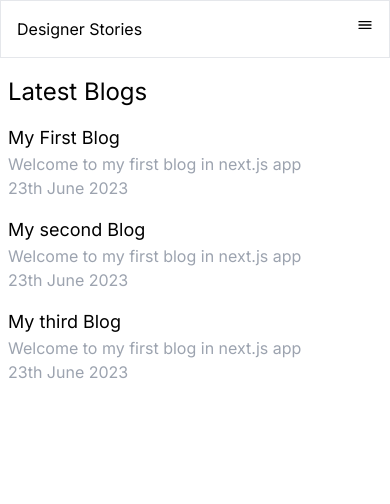
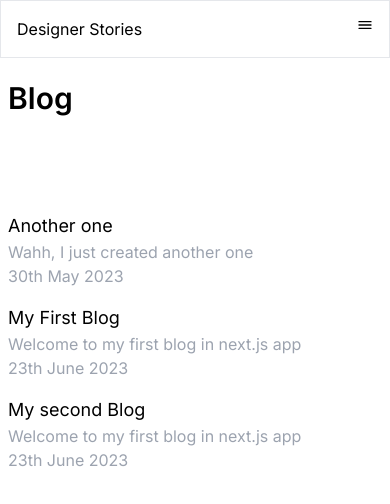
Before and after one commit to jaygal0/path-to-design, a Next.js app: page /blog in a window 390 px wide. Shown: the top 504 px of the page. Built offline with nearby package versions, Linux system fonts and the light colour scheme.

Commit message:
mobile design for blog listing page

```diff
--- /dev/null
+++ b/blogs/1.another-one.mdx
@@ -0,0 +1,11 @@
+---
+title: Another one
+date: 30th May  2023
+description: Wahh, I just created another one
+---
+
+# Another one
+
+What am I doing here?
+
+I'm a designer, but I'm building a new website from scratch. This is amazing!
--- a/blogs/test.mdx
+++ /dev/null
@@ -1,21 +0,0 @@
----
-title: My third Blog
-date: 23th June 2023
-description: Welcome to my first blog in next.js app
----
-
-# Welcome to my MDX page!
-
-This is some **bold** and _italics_ text.
-
-**bold** and _italics_
-
-This is a list in markdown:
-
-1. One
-2. Two
-3. Three
-
-Checkout my React component:
-
-## Nevermind!
--- a/src/app/(pages)/blog/[slug]/page.tsx
+++ b/src/app/(pages)/blog/[slug]/page.tsx
@@ -1,43 +1,41 @@
-import fs from 'fs'
-import path from 'path'
-import matter from 'gray-matter'
+import fs from "fs";
+import path from "path";
+import matter from "gray-matter";
 
-import { MDXRemote } from 'next-mdx-remote/rsc'
+import { MDXRemote } from "next-mdx-remote/rsc";
 
 export async function generateStaticParams() {
+  const files = fs.readdirSync(path.join("blogs"));
 
-    const files = fs.readdirSync(path.join('blogs'))
+  const paths = files.map((filename) => ({
+    slug: filename.replace(".mdx", ""),
+  }));
 
-    const paths = files.map(filename => ({
-        slug: filename.replace('.mdx', '')
-    }))
-
-    return paths
+  return paths;
 }
 
 function getPost({ slug }: { slug: string }) {
+  const markdownFile = fs.readFileSync(
+    path.join("blogs", slug + ".mdx"),
+    "utf-8",
+  );
 
-    const markdownFile = fs.readFileSync(path.join('blogs', slug + '.mdx'), 'utf-8')
-
-    const { data: fontMatter, content } = matter(markdownFile)
+  const { data: fontMatter, content } = matter(markdownFile);
 
   return {
     fontMatter,
     slug,
-        content
+    content,
+  };
 }
-
-}
-
 
 export default function Page({ params }: any) {
   const props = getPost(params);
 
   return (
-        <article className='prose'>
-            <h1 className=''>{props.fontMatter.title}</h1>
-
-            <MDXRemote source={props.content} ></MDXRemote>
+    <article className="prose">
+      <h1 className="">{props.fontMatter.title}</h1>
+      <MDXRemote source={props.content}></MDXRemote>
     </article>
-    )
+  );
 }
--- a/src/app/(pages)/blog/page.tsx
+++ b/src/app/(pages)/blog/page.tsx
@@ -1,51 +1,35 @@
-import Image from 'next/image'
-import fs from 'fs'
-import path from 'path'
-import matter from 'gray-matter'
-import Link from 'next/link'
-
+import fs from "fs";
+import path from "path";
+import matter from "gray-matter";
+import Link from "next/link";
 
 export default function Home() {
   const blogDir = "blogs";
 
   const files = fs.readdirSync(path.join(blogDir));
 
-    const blogs = files.map(filename => {
-
-        const fileContent = fs.readFileSync(path.join(blogDir, filename), 'utf-8')
-
+  const blogs = files.map((filename) => {
+    const fileContent = fs.readFileSync(path.join(blogDir, filename), "utf-8");
 
     const { data: frontMatter } = matter(fileContent);
     return {
       meta: frontMatter,
-            slug: filename.replace('.mdx', '')
-        }
-
-    })
+      slug: filename.replace(".mdx", ""),
+    };
+  });
   return (
-        <main className='flex flex-col'>
-            <h1 className='text-3xl font-bold'>
-                My Next.Js Blog Site
-            </h1>
-
-            <section className='py-10'>
-                <h2 className='text-2xl font-blod'>
-                    Latest Blogs
-                </h2>
-
-                <div className='py-2'>
-                    {blogs.map(blog => (
-                        <Link href={'/blog/' + blog.slug} passHref key={blog.slug}>
-                            <div className='py-2 flex justify-between align-middle gap-2'>
+    <>
+      <h2 className="font-blod my-20 text-3xl font-semibold">Blog</h2>
+      <div className="py-2">
+        {blogs.map((blog) => (
+          <Link href={"/blog/" + blog.slug} passHref key={blog.slug}>
+            <div className="flex justify-between gap-2 py-2 align-middle">
               <div>
-                                    <h3 className='text-lg font-blod'>
-                                        {blog.meta.title}
-                                    </h3>
+                <h3 className="font-blod text-lg">{blog.meta.title}</h3>
                 <div>
-
-                                        <p className='text-gray-400'>{blog.meta.description}</p>
+                  <p className="text-gray-400">{blog.meta.description}</p>
                 </div>
-                                    <div className='my-auto text-gray-400'>
+                <div className="my-auto text-gray-400">
                   <p>{blog.meta.date}</p>
                 </div>
               </div>
@@ -53,7 +37,6 @@ export default function Home() {
           </Link>
         ))}
       </div>
-            </section>
-        </main>
-    )
+    </>
+  );
 }
```
Also changed, not shown: blogs/2.yet-another-one.mdx (renamed from blogs/first.mdx), blogs/4.bloggg.mdx (renamed from blogs/second.mdx), todo.txt, 1 other file (tests, documents, lock files or other folders). Lines whose indentation alone changed are shown as unchanged.
